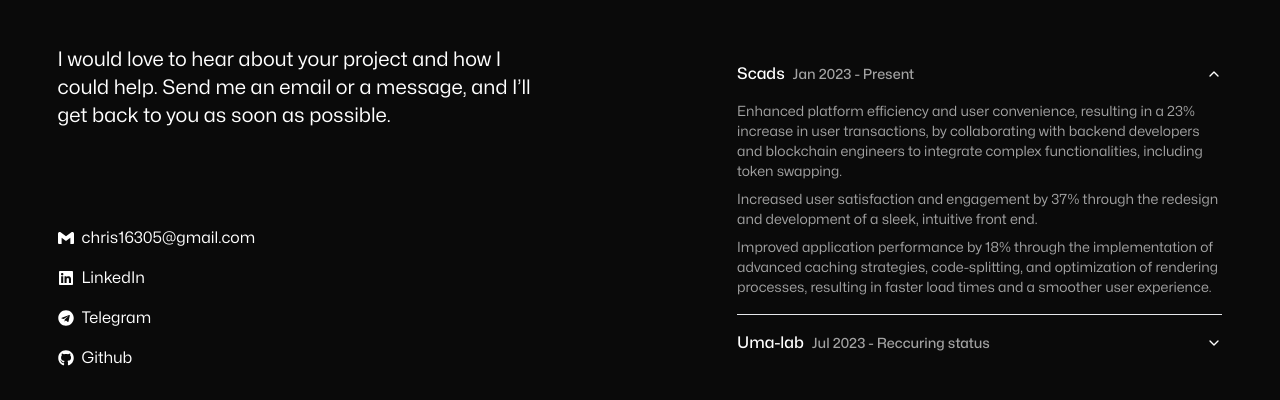
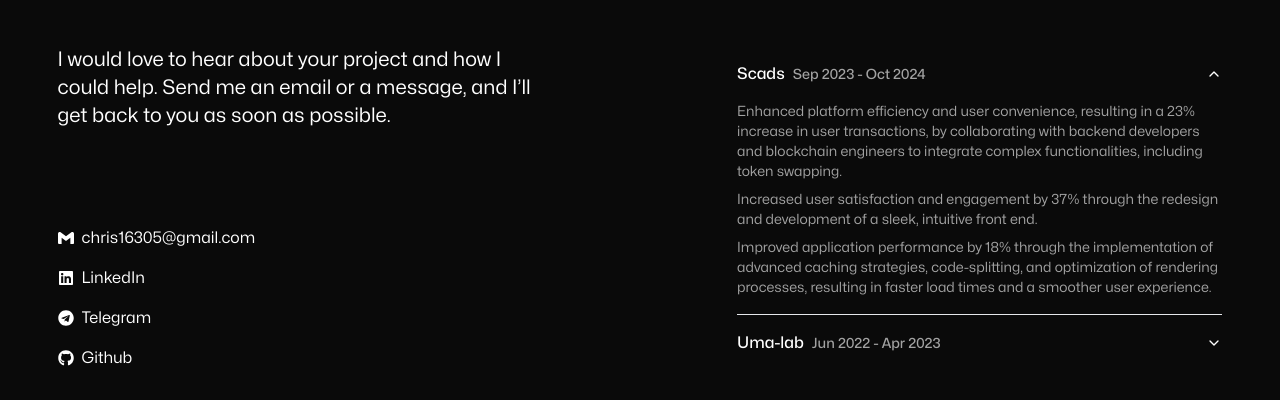
Before and after one commit to shadow16305/me, a Next.js app: page / in a window 1280 px wide. Shown: the part 3382-3782 px from the top of the page. Built offline with nearby package versions, Linux system fonts and the light colour scheme.

Commit message:
Update: dates

```diff
--- a/components/footer/experience.tsx
+++ b/components/footer/experience.tsx
@@ -16,7 +16,9 @@ export const Experience = () => {
         <AccordionTrigger>
           <div className="space-x-2">
             <span>Scads</span>
-            <span className="text-sm text-neutral-400">Jan 2023 - Present</span>
+            <span className="text-sm text-neutral-400">
+              Sep 2023 - Oct 2024
+            </span>
           </div>
         </AccordionTrigger>
         <AccordionContent className="text-neutral-400">
@@ -45,7 +47,7 @@ export const Experience = () => {
           <div className="space-x-2">
             <span>Uma-lab</span>
             <span className="text-sm text-neutral-400">
-              Jul 2023 - Reccuring status
+              Jun 2022 - Apr 2023
             </span>
           </div>
         </AccordionTrigger>
```
